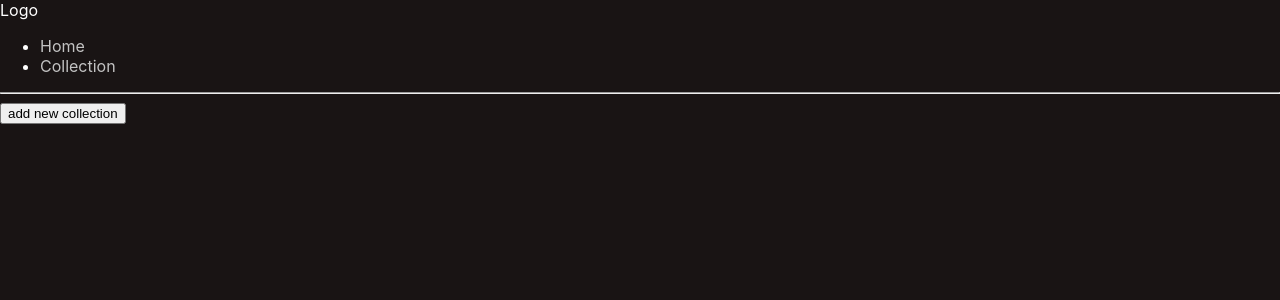
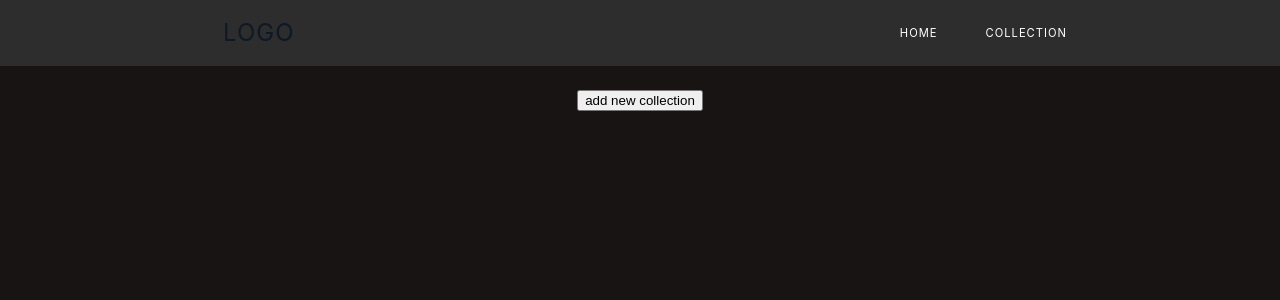
Before and after one commit to blackmanjack/anime, a React (Create React App) app: page /collection in a window 1280 px wide. Shown: the top 300 px of the page. Built offline with nearby package versions, Linux system fonts and the light colour scheme.

Commit message:
update UI

```diff
--- /dev/null
+++ b/src/component/button.js
@@ -0,0 +1,16 @@
+import styled from "@emotion/styled";
+
+const Button = styled.button`
+  padding: 10px;
+  background-color: #1db954;
+  font-size: 16px;
+  border-radius: 8px;
+  border: none;
+  color: black;
+  &:hover {
+    cursor: pointer;
+    color: white;
+  }
+`;
+
+export default Button;
--- a/src/index.css
+++ b/src/index.css
@@ -12,6 +12,9 @@ body {
 code {
   font-family: source-code-pro, Menlo, Monaco, Consolas, "Courier New",
     monospace;
+}
+.Layout {
+  margin: 80px 100px;
 }
 
 .list-anime {
@@ -65,3 +68,142 @@ a {
   display: flex;
   flex-direction: column;
 }
+.btn-group {
+  display: flex;
+  flex-direction: row;
+  justify-content: space-around;
+}
+
+nav ul {
+  list-style: none;
+  display: flex;
+}
+nav {
+  margin-right: 20px;
+  flex: 1;
+}
+#navbar img {
+  padding-top: 5px;
+}
+#navbar {
+  padding: 3px;
+  background: rgb(45, 45, 45);
+  color: rgb(13, 26, 38);
+  position: fixed;
+  top: 0;
+  height: 60px;
+  line-height: 60px;
+  width: 100vw;
+  z-index: 10;
+}
+
+.nav-wrapper {
+  margin: auto;
+  text-align: center;
+  width: 70%;
+}
+@media (max-width: 768px) {
+  .nav-wrapper {
+    width: 90%;
+  }
+}
+@media (max-width: 638px) {
+  .nav-wrapper {
+    width: 100%;
+  }
+}
+
+.logo {
+  float: left;
+  margin-left: 28px;
+  font-size: 1.5em;
+  height: 60px;
+  letter-spacing: 1px;
+  text-transform: uppercase;
+}
+@media (max-width: 768px) {
+  .logo {
+    margin-left: 5px;
+  }
+}
+
+#navbar ul {
+  display: block;
+  float: right;
+  list-style: none;
+  /* margin-right: 14px; */
+  margin-top: -2px;
+  text-align: right;
+  transition: transform 0.5s ease-out;
+  -webkit-transition: transform 0.5s ease-out;
+}
+@media (max-width: 640px) {
+  #navbar ul {
+    display: none;
+  }
+}
+@media (orientation: landscape) {
+  #navbar ul {
+    display: inline-block;
+  }
+}
+
+#navbar li {
+  display: inline-block;
+}
+
+#navbar li a {
+  color: rgb(255, 255, 255);
+  display: block;
+  font-size: 0.7em;
+  height: 50px;
+  letter-spacing: 1px;
+  margin: 0 20px;
+  padding: 0 4px;
+  position: relative;
+  text-decoration: none;
+  text-transform: uppercase;
+  transition: all 0.5s ease;
+  -webkit-transition: all 0.5s ease;
+}
+
+#navbar li a:hover {
+  /* border-bottom: 1px solid rgb(28, 121, 184); */
+  color: #1db954;
+  transition: all 1s ease;
+  -webkit-transition: all 1s ease;
+}
+
+/* Animated Bottom Line */
+#navbar li a:before,
+#navbar li a:after {
+  content: "";
+  position: absolute;
+  width: 0%;
+  height: 1px;
+  bottom: -1px;
+  background: #1db954;
+}
+
+#navbar li a:before {
+  left: 0;
+  transition: 0.5s;
+}
+
+#navbar li a:after {
+  background: #1db954;
+  right: 0;
+  /* transition: width 0.8s cubic-bezier(0.22, 0.61, 0.36, 1); */
+}
+
+#navbar li a:hover:before {
+  background: #1db954;
+  width: 100%;
+  transition: width 0.5s cubic-bezier((0.22, 0.61, 0.36, 1));
+}
+
+#navbar li a:hover:after {
+  background: transparent;
+  width: 100%;
+  /* transition: 0s; */
+}
--- a/src/pages/anime-detail.js
+++ b/src/pages/anime-detail.js
@@ -4,6 +4,7 @@ import { ConvertString20 } from "../utils/helper/ConvertString";
 import { useParams } from "react-router-dom";
 import { useContext, useEffect } from "react";
 import { AnimeContext } from "./ContextAnime";
+import Button from "../component/button";
 
 const AnimeDetail = () => {
   let { id } = useParams();
@@ -66,6 +67,7 @@ const AnimeDetail = () => {
 
   return (
     <>
+      <div className="Layout">
         <div key={data.Media.id} className="card-anime">
           <img
             src={data.Media.coverImage.large}
@@ -78,10 +80,10 @@ const AnimeDetail = () => {
               </p>
             </div>
           </div>
-        <div>
-          <button onClick={() => addNewCollection(data.Media)}>
+          <div className="btn-group">
+            <Button onClick={() => addNewCollection(data.Media)}>
               add to the new collection
-          </button>
+            </Button>
             <button>add to an existing collection</button>
           </div>
         </div>
@@ -92,6 +94,7 @@ const AnimeDetail = () => {
             <div key={index}>{item.name}</div>
           ))}
         </div>
+      </div>
     </>
   );
 };
--- a/src/pages/anime.js
+++ b/src/pages/anime.js
@@ -11,7 +11,7 @@ const ListAnime = () => {
 
   return (
     <>
-      <div>
+      <div className="Layout">
         <div className="list-anime">
           {(data.Page.media || []).map((item) => (
             //grid
--- a/src/pages/collection-detail.js
+++ b/src/pages/collection-detail.js
@@ -31,13 +31,14 @@ const CollectionDetail = () => {
 
   return (
     <>
-      <div>
+      <div className="Layout">
         {(formCollection || []).map((item, index) => (
           <div key={index}>
-            <div>{item.name}</div>
+            <div>Collection Name : {item.name}</div>
             <div>
-              {(item.data || []).map((item) => (
+              {(item.data || []).map((item, index) => (
                 <div key={item.id} className="card-anime">
+                  <div>{index + 1}</div>
                   <div>{item.title.romaji}</div>
                   <div>
                     <img src={item.coverImage.medium} />
--- a/src/pages/collection.js
+++ b/src/pages/collection.js
@@ -19,7 +19,15 @@ const ListCollection = () => {
 
   return (
     <>
+      <div className="Layout">
+        <div
+          style={{
+            display: "flex",
+            justifyContent: "center",
+          }}
+        >
           <button>add new collection</button>
+        </div>
         <div className="list-anime">
           {(list || []).map((item, index) => (
             //grid
@@ -34,6 +42,7 @@ const ListCollection = () => {
             </div>
           ))}
         </div>
+      </div>
     </>
   );
 };
```
Lines whose indentation alone changed are shown as unchanged.
